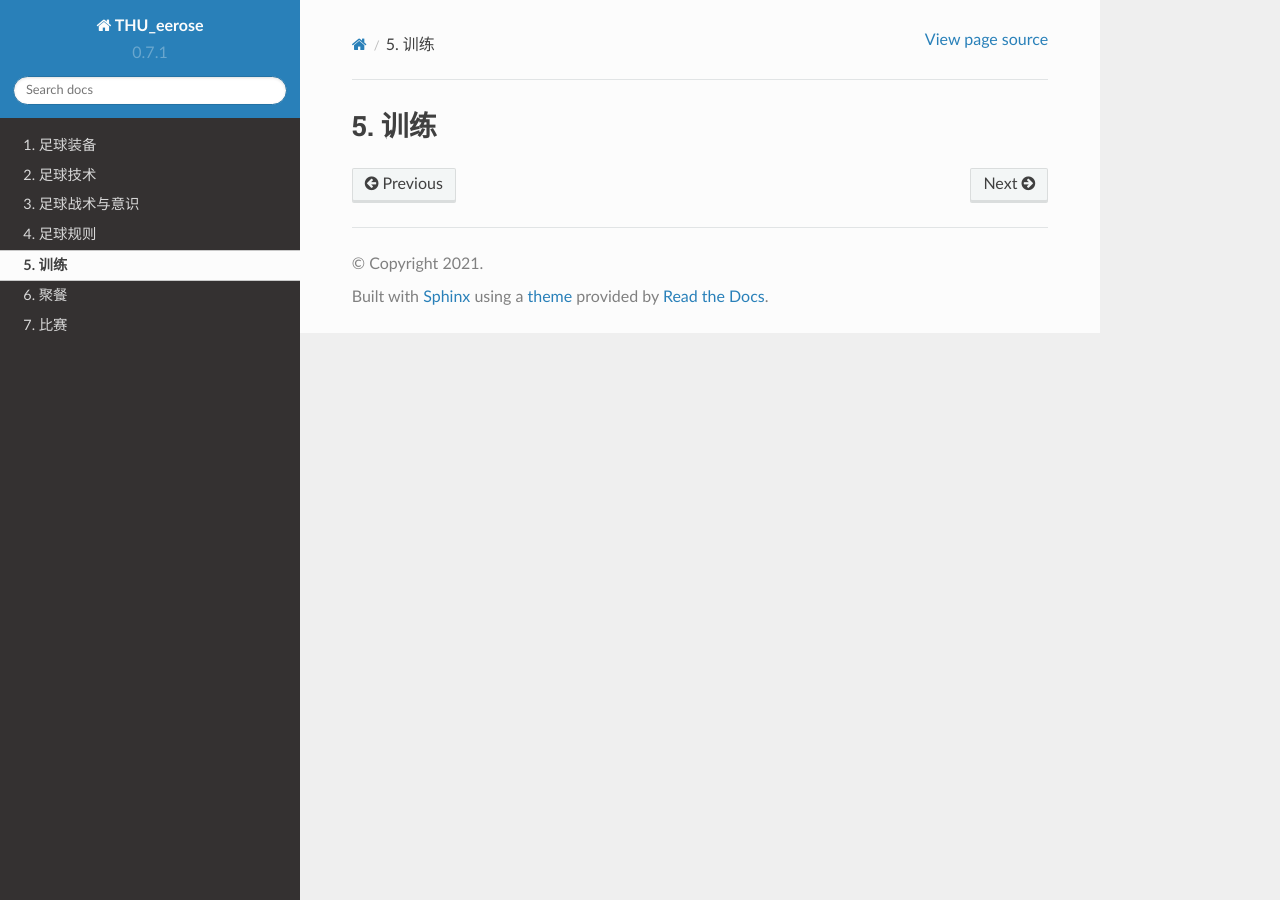
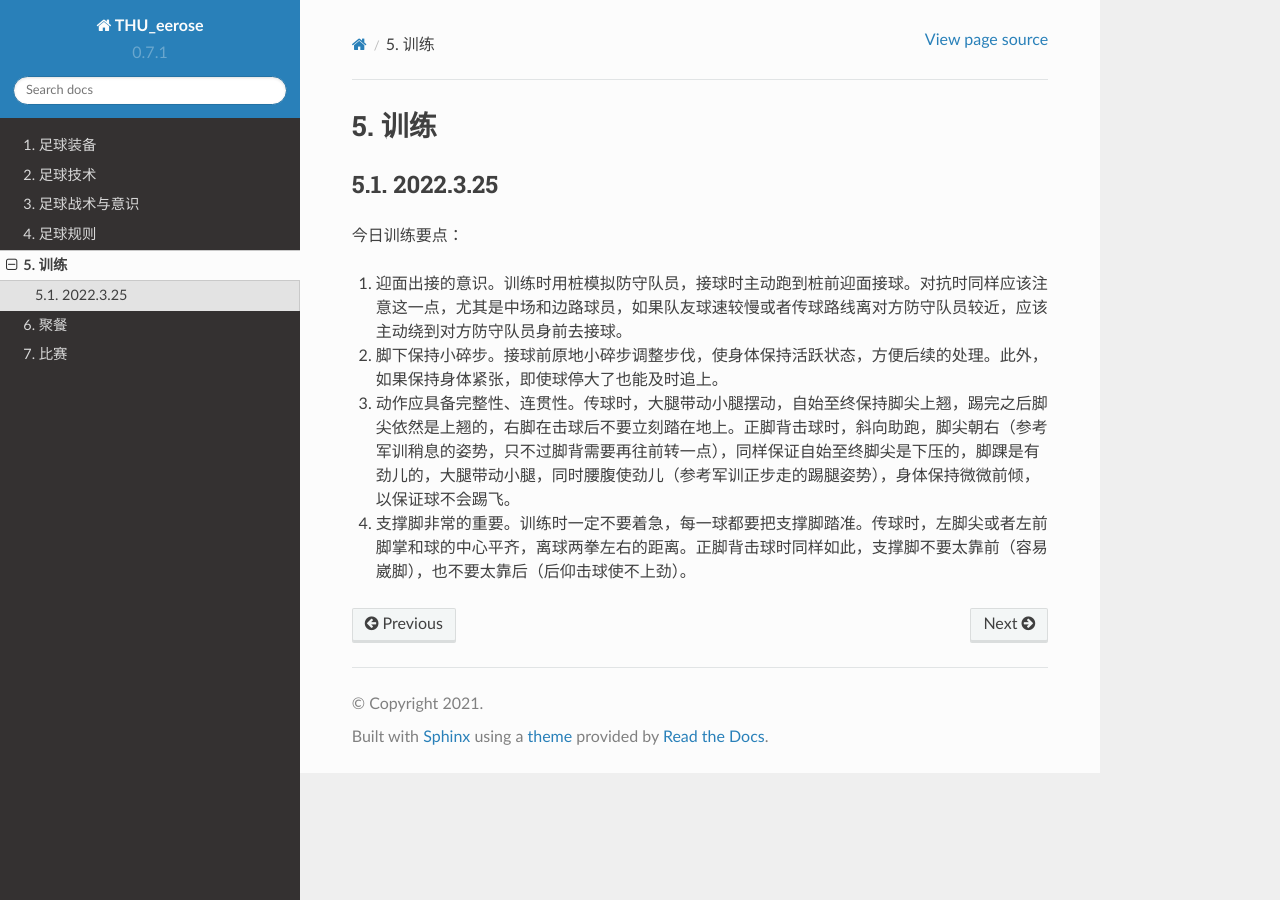
Before and after one commit to THUeerose/diary, a Sphinx documentation site: the page built from source/training.md, in a window 1280 px wide. Built offline with Sphinx 7.4.7 and the Read the Docs theme 2.0.0, drawn with Linux system fonts in a browser that asks for light colours.

Commit message:
2022.03.25

```diff
--- a/source/training.md
+++ b/source/training.md
@@ -1 +1,7 @@
 ## 训练
+### 2022.3.25
+今日训练要点：
+1. 迎面出接的意识。训练时用桩模拟防守队员，接球时主动跑到桩前迎面接球。对抗时同样应该注意这一点，尤其是中场和边路球员，如果队友球速较慢或者传球路线离对方防守队员较近，应该主动绕到对方防守队员身前去接球。
+2. 脚下保持小碎步。接球前原地小碎步调整步伐，使身体保持活跃状态，方便后续的处理。此外，如果保持身体紧张，即使球停大了也能及时追上。
+3. 动作应具备完整性、连贯性。传球时，大腿带动小腿摆动，自始至终保持脚尖上翘，踢完之后脚尖依然是上翘的，右脚在击球后不要立刻踏在地上。正脚背击球时，斜向助跑，脚尖朝右（参考军训稍息的姿势，只不过脚背需要再往前转一点），同样保证自始至终脚尖是下压的，脚踝是有劲儿的，大腿带动小腿，同时腰腹使劲儿（参考军训正步走的踢腿姿势），身体保持微微前倾，以保证球不会踢飞。
+4. 支撑脚非常的重要。训练时一定不要着急，每一球都要把支撑脚踏准。传球时，左脚尖或者左前脚掌和球的中心平齐，离球两拳左右的距离。正脚背击球时同样如此，支撑脚不要太靠前（容易崴脚），也不要太靠后（后仰击球使不上劲）。
```
